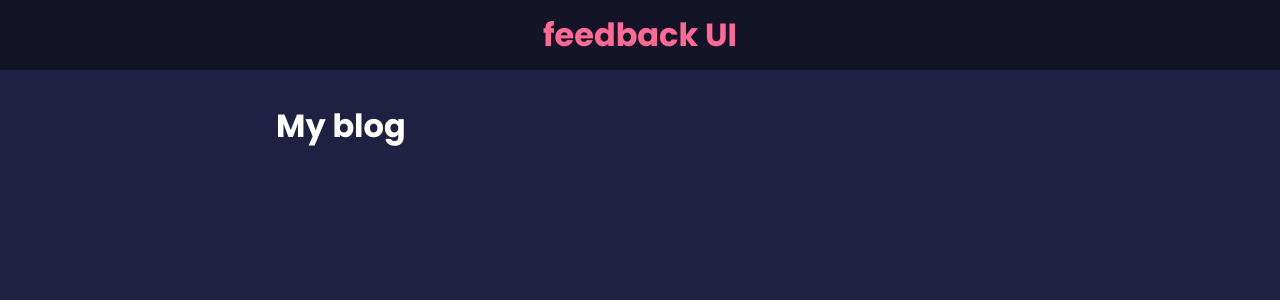
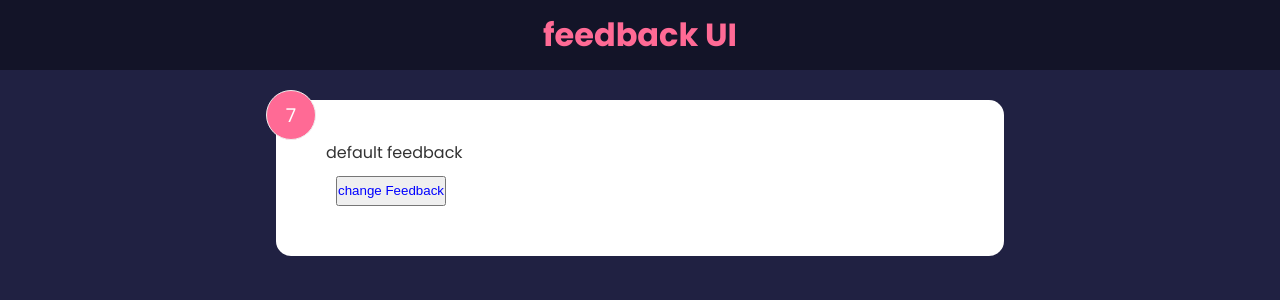
Before and after one commit to jawale204/learn-react, a React (Create React App) app: page / in a window 1280 px wide. Shown: the top 300 px of the page. Built offline with nearby package versions, Linux system fonts and the light colour scheme.

Commit message:
state and hook useState 3-3(14)

```diff
--- a/src/App.js
+++ b/src/App.js
@@ -1,11 +1,12 @@
 import Header from "./components/Header";
+import FeedbackItem from "./components/FeedbackItem";
 
 function App() {
   return (
     <>
       <Header text="feedback UI" />
       <div className="container">
-        <h1>My blog</h1>
+        <FeedbackItem />
       </div>
     </>
   );
--- /dev/null
+++ b/src/components/FeedbackItem.jsx
@@ -0,0 +1,33 @@
+import { useState } from "react";
+
+function FeedbackItem() {
+  const [rating, setRating] = useState(7);
+  const [text, setText] = useState("default feedback");
+  const handleClick = () => {
+    setRating((prev) => {
+      return prev + 1;
+    });
+    setText((prev) => {
+      return prev + "sing is king";
+    });
+  };
+  return (
+    <div className="card">
+      <div className="num-display">{rating}</div>
+      <div className="text-display">{text}</div>
+      <button
+        onClick={handleClick}
+        style={{
+          color: "blue",
+          height: 30,
+          maxWidth: 400,
+          margin: 10,
+        }}
+      >
+        change Feedback
+      </button>
+    </div>
+  );
+}
+
+export default FeedbackItem;
```
